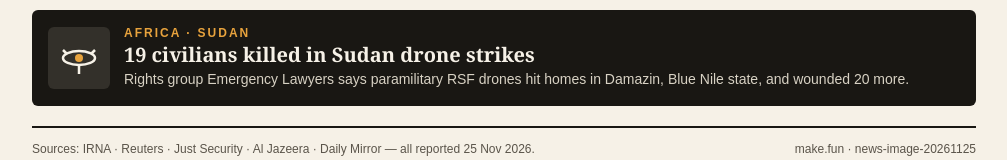
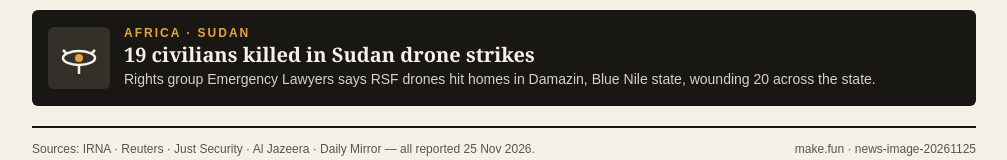
Before and after one commit to Khanhduy203/news-image-20261125, a website: page poster.html in a window 1280 px wide. Shown: the part 731-891 px from the top of the page, without its empty margins (8-1015 px from the left). Drawn offline with Linux system fonts and the light colour scheme.

Commit message:
Fix Sudan strip wording: 20 wounded across Blue Nile state, not just Damazin
Reuters/Al Jazeera report 19 killed in Damazin and 20 wounded across
two Blue Nile cities (15 in Damazin, 5 in Roseires). The old line read
as if all 20 wounded were in Damazin; re-rendered entry.png.

```diff
--- a/poster.html
+++ b/poster.html
@@ -208,7 +208,7 @@
   <div>
     <div class="kick">Africa &middot; Sudan</div>
     <h3>19 civilians killed in Sudan drone strikes</h3>
-    <p>Rights group Emergency Lawyers says paramilitary RSF drones hit homes in Damazin, Blue Nile state, and wounded 20 more.</p>
+    <p>Rights group Emergency Lawyers says RSF drones hit homes in Damazin, Blue Nile state, wounding 20 across the state.</p>
   </div>
 </div>
 
```
Also changed, not shown: entry.png.
